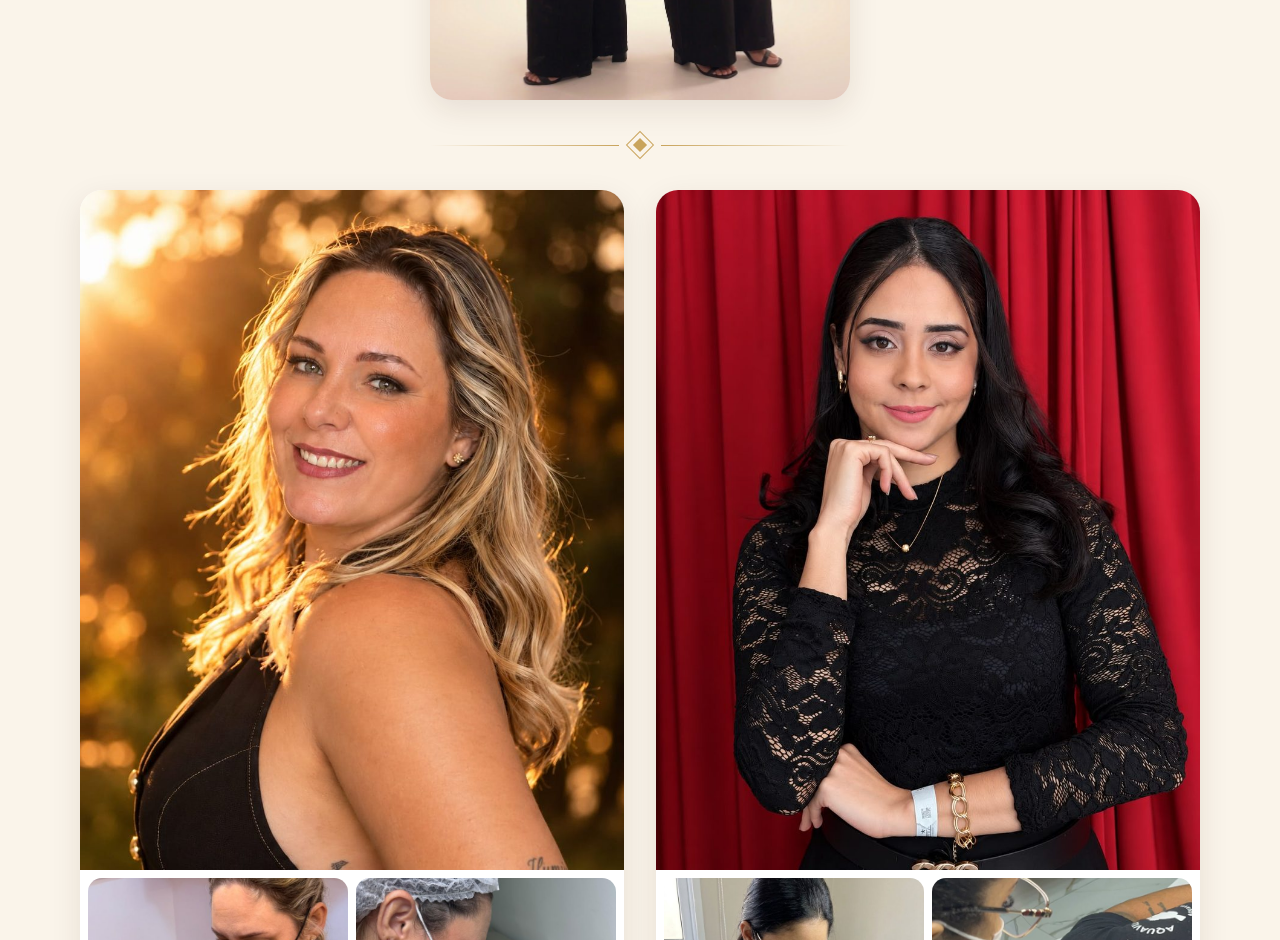
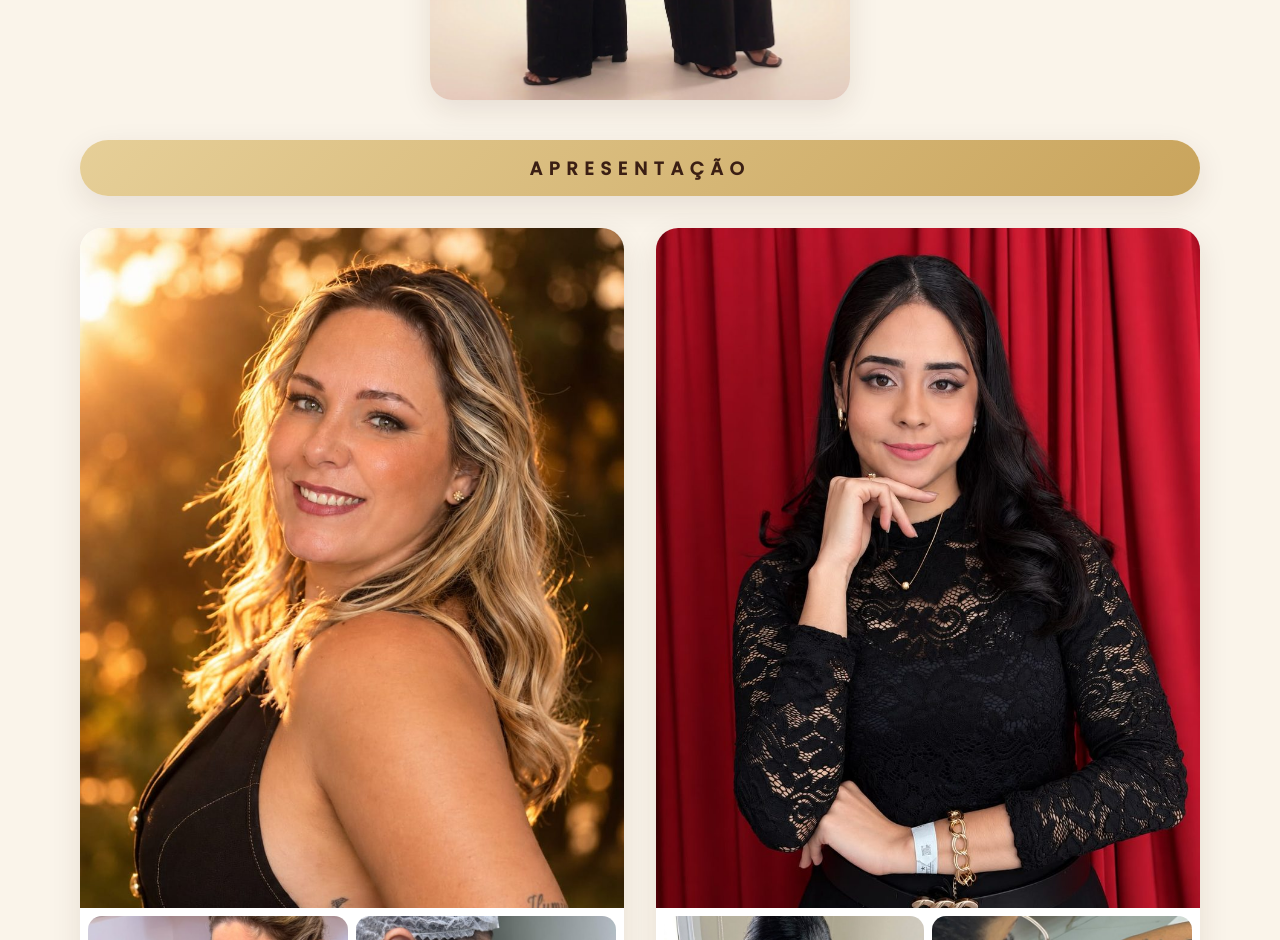
Before and after one commit to zhannyevellyn-arch/Mk-estudio-site., a plain HTML site: page index.html in a window 1280 px wide. Shown: the part 1500-2440 px from the top of the page. Drawn offline with nearby package versions, Linux system fonts and the light colour scheme.

Commit message:
Troca divisória por faixa dourada com o texto Apresentação
Co-Authored-By: Claude Sonnet 5.5 <noreply@anthropic.com>
Claude-Session: https://claude.ai/code/session_015oLymZ1yfuphEiMWvW84ff

```diff
--- a/css/style.css
+++ b/css/style.css
@@ -57,10 +57,7 @@ ul{list-style:none;margin:0;padding:0}
 .card{background:#fff;border-radius:var(--r);box-shadow:var(--shadow)}
 
 /* Equipe */
-.divider{display:flex;align-items:center;gap:1rem;max-width:420px;margin:0 auto 2.5rem}
-.divider span{flex:1;height:1px;background:linear-gradient(90deg,transparent,var(--gold))}
-.divider span:last-child{background:linear-gradient(270deg,transparent,var(--gold))}
-.divider i{width:10px;height:10px;background:var(--gold);transform:rotate(45deg);box-shadow:0 0 0 4px var(--cream),0 0 0 5px var(--gold)}
+.band{margin:0 0 2rem;padding:.9rem 1rem;text-align:center;font:600 1.15rem var(--sans);letter-spacing:.35em;text-transform:uppercase;color:var(--choc);background:linear-gradient(135deg,var(--gold-l),var(--gold));border-radius:999px;box-shadow:var(--shadow)}
 .duo{margin:0 auto 2.5rem;max-width:420px;border-radius:var(--r);overflow:hidden;box-shadow:var(--shadow)}
 .duo img{width:100%;height:auto}
 .team{display:grid;gap:2rem}
--- a/index.html
+++ b/index.html
@@ -72,7 +72,7 @@
         <figure class="duo reveal">
           <img src="img/equipe.jpg" alt="Mari Galter e Karol, as duas profissionais do MK Studio de Beleza, de costas uma para a outra" width="843" height="1264" loading="lazy">
         </figure>
-        <div class="divider reveal" role="separator" aria-hidden="true"><span></span><i></i><span></span></div>
+        <h3 class="band">Apresentação</h3>
 
         <div class="team">
           <article class="card pro reveal">
```
